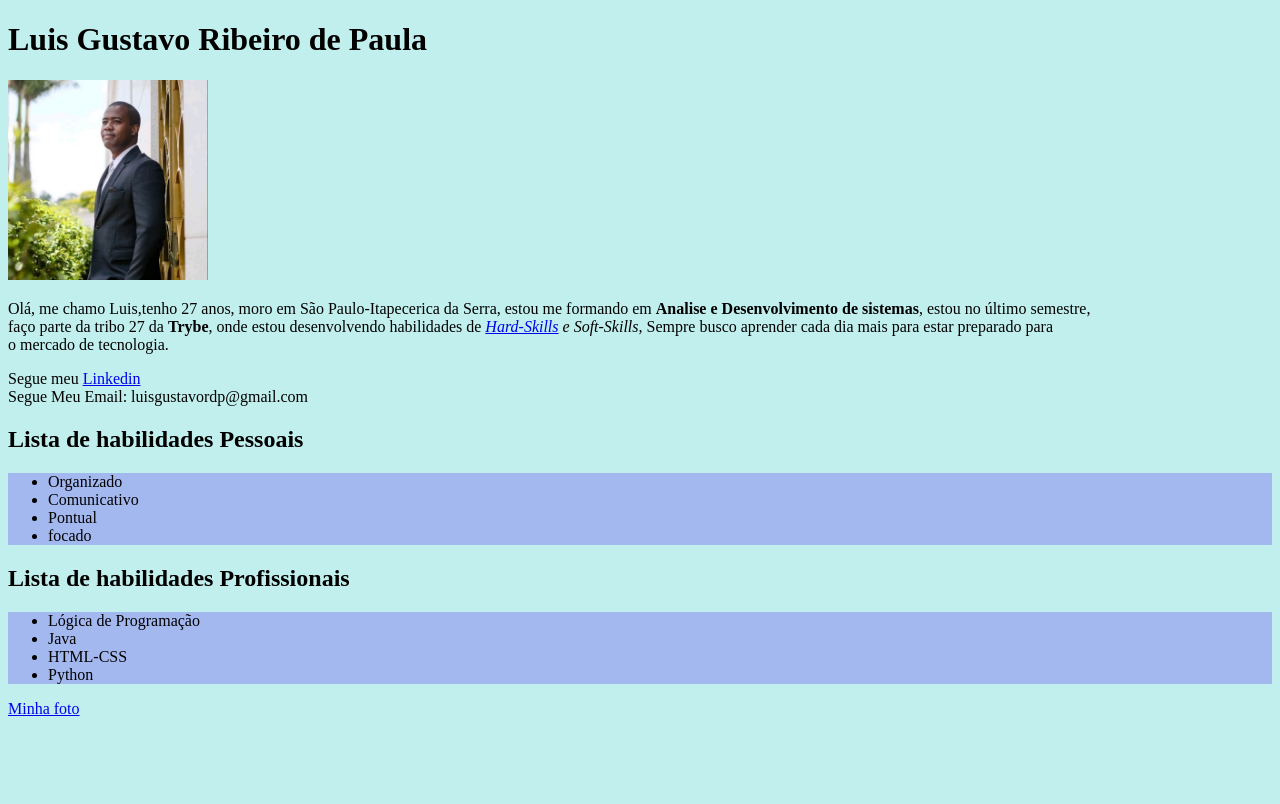
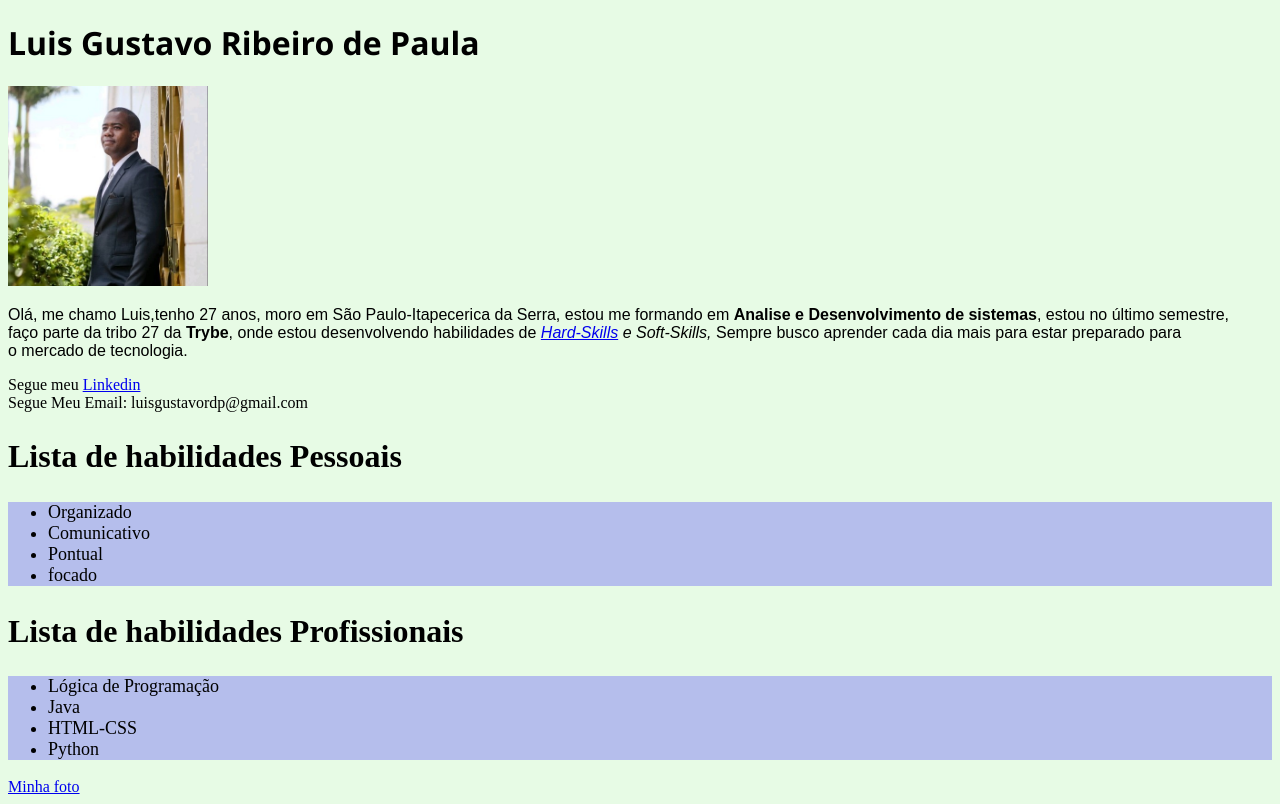
Before and after one commit to Luisgustavo11/Luisgustavo11.github.io, a plain HTML site: page index.html in a window 1280 px wide. Drawn offline with Linux system fonts and the light colour scheme.

Commit message:
criando classe do css

```diff
--- a/index.html
+++ b/index.html
@@ -5,43 +5,40 @@
     <meta http-equiv="X-UA-Compatible" content="IE=edge">
     <meta name="viewport" content="width=device-width, initial-scale=1.0">
     <title>PortfólioLuis</title>
-    <style>
-     body {
-        background-color: rgba(78, 211, 204, 0.349);
-     }
 
-     .perso-1{
-        background-color: rgba(142, 142, 243, 0.555);
+    <link rel="stylesheet" type="text/css" href="style.css">
 
-     }
-
-
-    </style>
 </head>
 <body>
 
     <h1>Luis Gustavo Ribeiro de Paula</h1>
+
     <img src="images/minha-foto.jpeg" alt="Minha foto profissional" id="minha-foto" width="200px">
-    <p>Olá, me chamo Luis,tenho 27 anos, moro em São Paulo-Itapecerica da Serra, estou me formando em <strong>Analise e Desenvolvimento de sistemas</strong>, estou no último semestre,<br> faço parte da tribo 27 da <strong>Trybe</strong>, onde estou desenvolvendo habilidades de <em><a href="#hard-skills">Hard-Skills</a> e Soft-Skills,</em> Sempre busco aprender cada dia mais para estar preparado para <br> o mercado de tecnologia.</p>
+
+    <p id="descricaoSobreMim">Olá, me chamo Luis,tenho 27 anos, moro em São Paulo-Itapecerica da Serra, estou me formando em <strong>Analise e Desenvolvimento de sistemas</strong>, estou no último semestre,<br> faço parte da tribo 27 da <strong>Trybe</strong>, onde estou desenvolvendo habilidades de <em><a href="#hard-skills">Hard-Skills</a> e Soft-Skills,</em> Sempre busco aprender cada dia mais para estar preparado para <br> o mercado de tecnologia.</p>
 
     <p>Segue meu <a href="https://www.linkedin.com/in/luis-gustavo-r-de-paula-45584320a/">Linkedin</a> <br> Segue Meu Email: luisgustavordp@gmail.com
 
     <h2 id="hard-skills">Lista de habilidades Pessoais</h2>
 
     <ul class="perso-1">
+
       <li>Organizado</li>
       <li>Comunicativo</li>
       <li>Pontual</li>
       <li>focado</li>
+
     </ul>
 
     <h2>Lista de habilidades Profissionais</h2>
 
     <ul class="perso-1">
+
         <li>Lógica de Programação</li>
         <li>Java</li>
         <li>HTML-CSS</li>
         <li>Python</li>
+
     </ul>
 
     <a href="#minha-foto">Minha foto</a>
--- a/style.css
+++ b/style.css
@@ -0,0 +1,21 @@
+body {
+   background-color: rgba(208, 247, 203, 0.493);
+}
+
+h1 {
+    font-family: 'Segoe UI', Tahoma, Geneva, Verdana, sans-serif;
+ }
+
+ #descricaoSobreMim{
+    font-family: Arial, Helvetica, sans-serif;
+ }
+
+h2 {
+   font-family: 'Times New Roman', Times, serif;
+   font-size: 2em;
+ }
+
+.perso-1{
+   background-color: rgba(142, 142, 243, 0.555);
+   font-size: 18px;
+}
```
